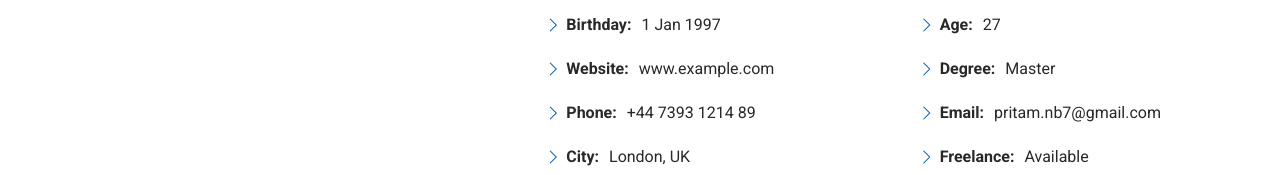
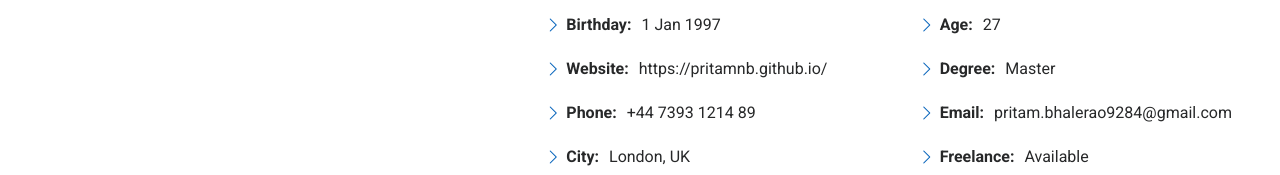
Before and after one commit to pritamnb/pritamnb, a plain HTML site: page index.html in a window 1280 px wide. Shown: the part 1190-1365 px from the top of the page. Drawn offline with Linux system fonts and the light colour scheme.

Commit message:
Update index.html

```diff
--- a/index.html
+++ b/index.html
@@ -101,7 +101,7 @@
               <div class="col-lg-6">
                 <ul>
                   <li><i class="bi bi-chevron-right"></i> <strong>Birthday:</strong> <span>1 Jan 1997</span></li>
-                  <li><i class="bi bi-chevron-right"></i> <strong>Website:</strong> <span>www.example.com</span></li>
+                  <li><i class="bi bi-chevron-right"></i> <strong>Website:</strong> <span>https://pritamnb.github.io/</span></li>
                   <li><i class="bi bi-chevron-right"></i> <strong>Phone:</strong> <span>+44 7393 1214 89</span></li>
                   <li><i class="bi bi-chevron-right"></i> <strong>City:</strong> <span>London, UK</span></li>
                 </ul>
@@ -110,7 +110,7 @@
                 <ul>
                   <li><i class="bi bi-chevron-right"></i> <strong>Age:</strong> <span>27</span></li>
                   <li><i class="bi bi-chevron-right"></i> <strong>Degree:</strong> <span>Master</span></li>
-                  <li><i class="bi bi-chevron-right"></i> <strong>Email:</strong> <span>pritam.nb7@gmail.com</span></li>
+                  <li><i class="bi bi-chevron-right"></i> <strong>Email:</strong> <span>pritam.bhalerao9284@gmail.com</span></li>
                   <li><i class="bi bi-chevron-right"></i> <strong>Freelance:</strong> <span>Available</span></li>
                 </ul>
               </div>
```
